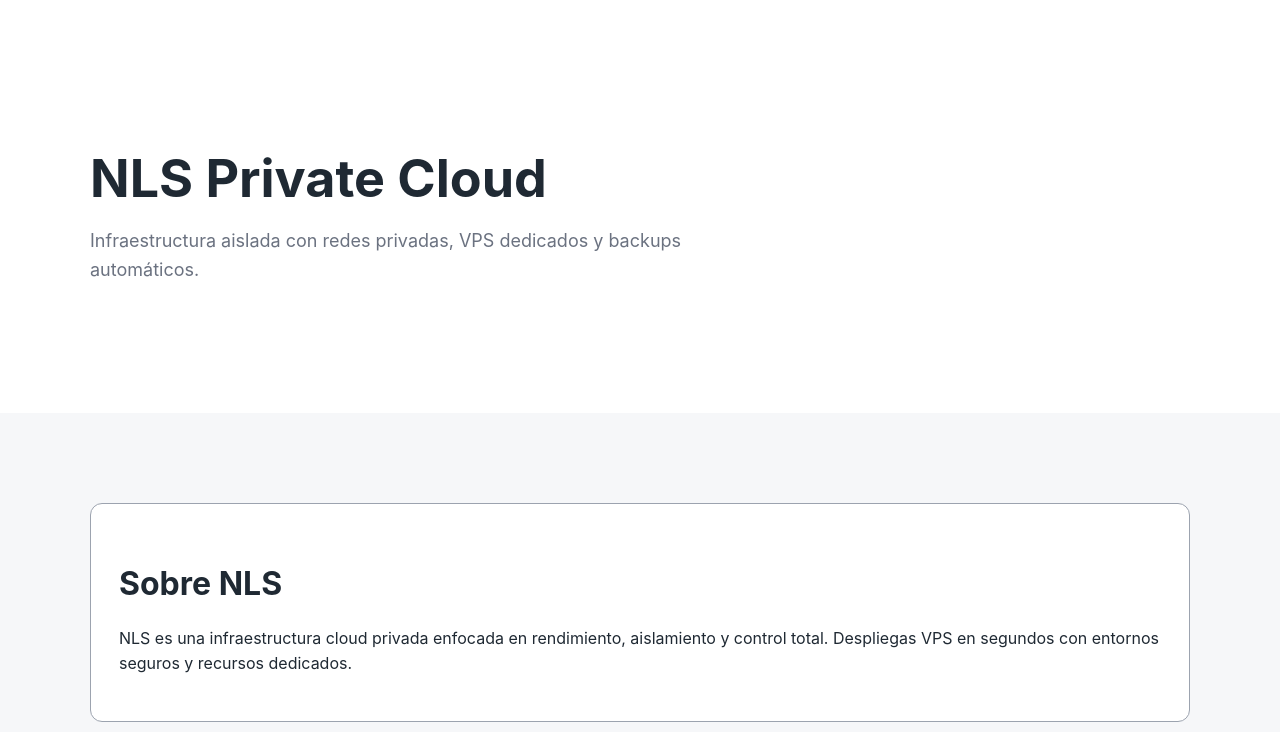
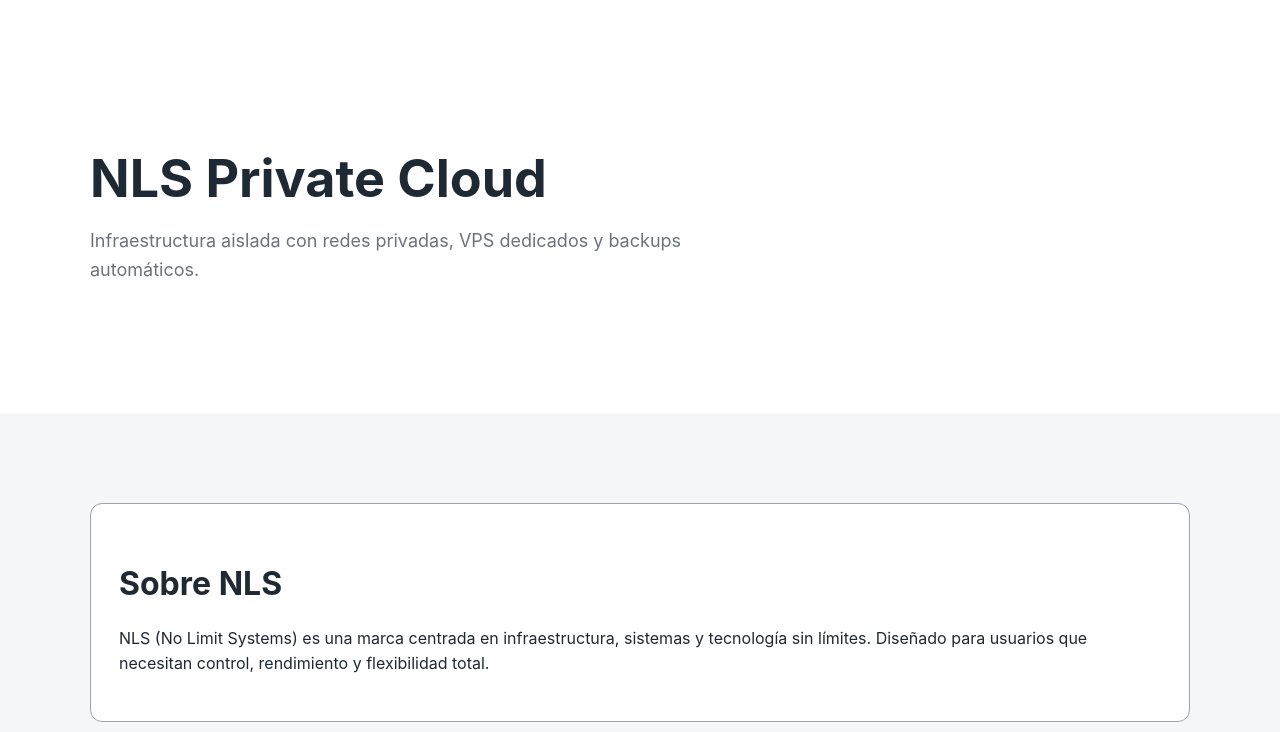
Before and after one commit to hectorBTW/nls, a website: page public/index.html in a window 1280 px wide. Shown: the part 68-800 px from the top of the page. Drawn offline with Linux system fonts and the light colour scheme.

Commit message:
Update index.html

```diff
--- a/public/index.html
+++ b/public/index.html
@@ -40,8 +40,8 @@
     <div class="card">
       <h2>Sobre NLS</h2>
       <p>
-        NLS es una infraestructura cloud privada enfocada en rendimiento, aislamiento y control total.
-        Despliegas VPS en segundos con entornos seguros y recursos dedicados.
+        NLS (No Limit Systems) es una marca centrada en infraestructura, sistemas y tecnología sin límites.
+        Diseñado para usuarios que necesitan control, rendimiento y flexibilidad total.
       </p>
     </div>
 
```
